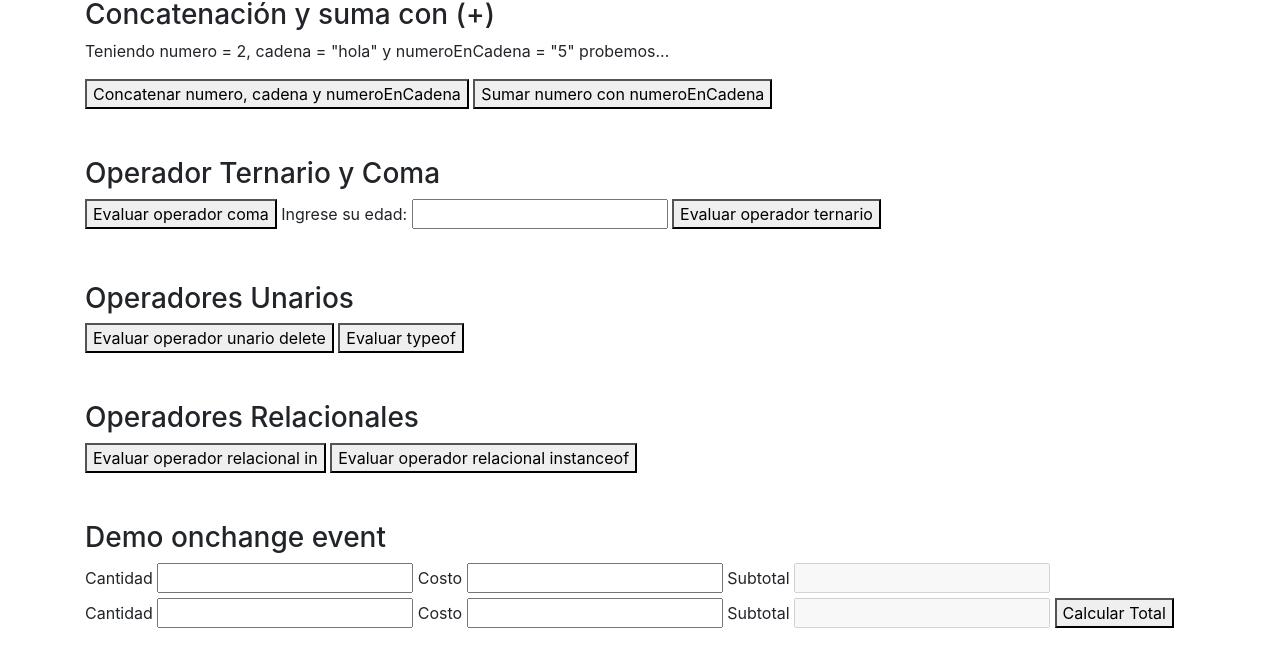
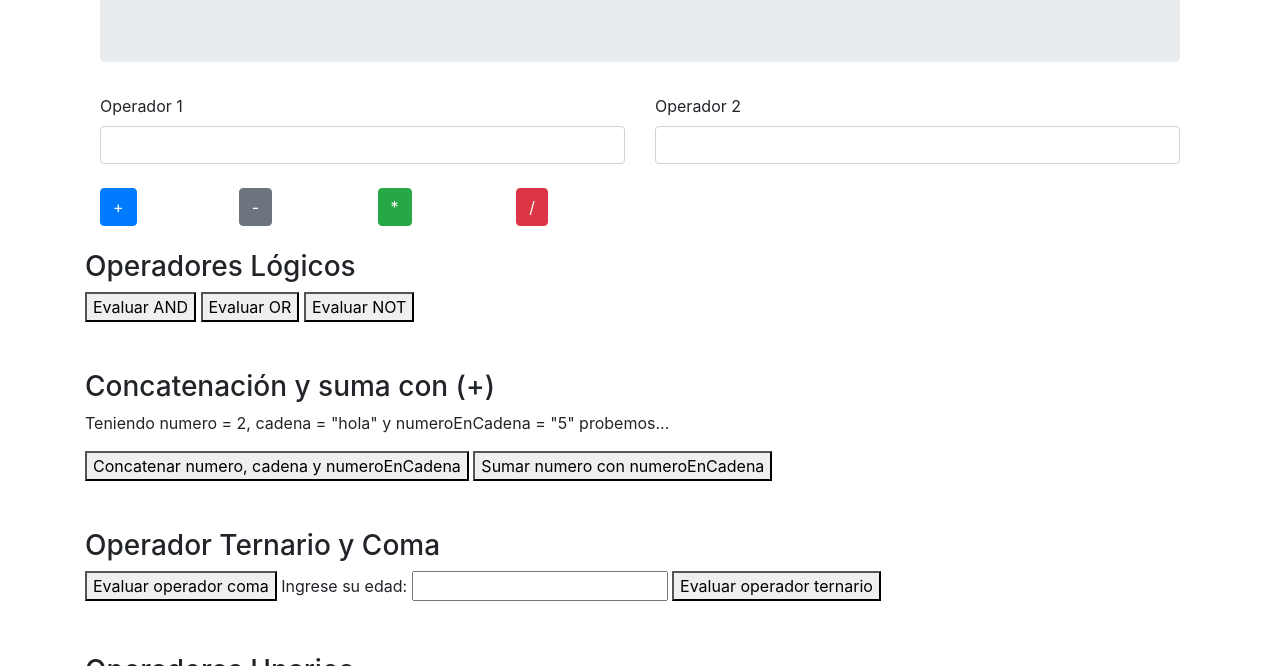
Before and after one commit to jasondiazg/javascript, a website: page Operadores/operadoresDemo.html in a window 1280 px wide. Shown: the part 434-1100 px from the top of the page. Before the commit the page ends 1067 px from the top, so only its background shows below. Drawn offline with nearby package versions, Linux system fonts and the light colour scheme.

Commit message:
ADDED: exercise example and new example in operators demo.

```diff
--- a/Operadores/operadores.js
+++ b/Operadores/operadores.js
@@ -1,3 +1,37 @@
+function sumarCalculadora() {
+    const operador1 = parseInt(document.getElementById("operador1").value);
+    let operador2 = parseInt(document.getElementById("operador2").value);
+
+    mostrarResultados(`La suma de ${operador1} más ${operador2} es: ${operador1 + operador2}`);
+}
+
+function restar() {
+    const operador1 = parseInt(document.getElementById("operador1").value);
+    let operador2 = parseInt(document.getElementById("operador2").value);
+
+    mostrarResultados(`La resta de ${operador1} y ${operador2} es: ${operador1 - operador2}`);
+}
+
+function multiplicar() {
+    const operador1 = parseInt(document.getElementById("operador1").value);
+    let operador2 = parseInt(document.getElementById("operador2").value);
+
+    mostrarResultados(`La multiplicación de ${operador1} por ${operador2} es: ${operador1 * operador2}`);
+}
+
+function dividir() {
+    const operador1 = parseInt(document.getElementById("operador1").value);
+    let operador2 = parseInt(document.getElementById("operador2").value);
+
+    mostrarResultados(`La división de ${operador1} partido ${operador2} es: ${operador1 / operador2}`);
+}
+
+function mostrarResultados(resultado) {
+    console.log(resultado);
+    alert(resultado);
+    document.getElementById("resultado").innerText = resultado;
+}
+
 function evaluarAND() {
     console.log("true  && true es " + (true && true));
     console.log("true  && false es " + (true && false));
--- a/Operadores/operadoresDemo.html
+++ b/Operadores/operadoresDemo.html
@@ -3,16 +3,16 @@
 
 <head>
     <title>Demo de Operadores</title>
-    <link rel="stylesheet" href="https://stackpath.bootstrapcdn.com/bootstrap/4.1.3/css/bootstrap.min.css" integrity="sha384-MCw98/SFnGE8fJT3GXwEOngsV7Zt27NXFoaoApmYm81iuXoPkFOJwJ8ERdknLPMO"
-        crossorigin="anonymous">
+    <link rel="stylesheet" href="https://stackpath.bootstrapcdn.com/bootstrap/4.1.3/css/bootstrap.min.css"
+        integrity="sha384-MCw98/SFnGE8fJT3GXwEOngsV7Zt27NXFoaoApmYm81iuXoPkFOJwJ8ERdknLPMO" crossorigin="anonymous">
     <link rel="icon" type="image/png" href="../favicon.ico">
 </head>
 
 <body>
     <nav class="navbar navbar-expand-lg navbar-dark bg-dark">
         <a class="navbar-brand" href="#">Academik</a>
-        <button class="navbar-toggler" type="button" data-toggle="collapse" data-target="#navbarText" aria-controls="navbarText"
-            aria-expanded="false" aria-label="Toggle navigation">
+        <button class="navbar-toggler" type="button" data-toggle="collapse" data-target="#navbarText"
+            aria-controls="navbarText" aria-expanded="false" aria-label="Toggle navigation">
             <span class="navbar-toggler-icon"></span>
         </button>
         <div class="collapse navbar-collapse" id="navbarText">
@@ -21,24 +21,31 @@
                     <a class="nav-link" href="../index.html">Home</a>
                 </li>
                 <li class="nav-item dropdown">
-                    <a class="nav-link dropdown-toggle" data-toggle="dropdown" role="button" aria-haspopup="true" aria-expanded="false">Gramática</a>
+                    <a class="nav-link dropdown-toggle" data-toggle="dropdown" role="button" aria-haspopup="true"
+                        aria-expanded="false">Gramática</a>
                     <div class="dropdown-menu">
                         <a class="dropdown-item" href="../Gramática y Tipos/gramaticaDemo.html">Gramática y tipos</a>
                         <a class="dropdown-item" href="../Operadores/operadoresDemo.html">Operadores</a>
-                        <a class="dropdown-item" href="../Flujo de Control y Manejo de Errores/flujoErroresDemo.html">Contro de flujo y manejo de errores</a>
+                        <a class="dropdown-item"
+                            href="../Flujo de Control y Manejo de Errores/flujoErroresDemo.html">Contro de flujo y
+                            manejo de errores</a>
                     </div>
                 </li>
                 <li class="nav-item dropdown">
-                    <a class="nav-link dropdown-toggle" data-toggle="dropdown" role="button" aria-haspopup="true" aria-expanded="false">Estructuras de Datos</a>
+                    <a class="nav-link dropdown-toggle" data-toggle="dropdown" role="button" aria-haspopup="true"
+                        aria-expanded="false">Estructuras de Datos</a>
                     <div class="dropdown-menu">
-                        <a class="dropdown-item" href="../Estructuras Repetitivas/estructurasRepetitivasDemo.html">Estructuras Repetitivas</a>
+                        <a class="dropdown-item"
+                            href="../Estructuras Repetitivas/estructurasRepetitivasDemo.html">Estructuras
+                            Repetitivas</a>
                         <a class="dropdown-item" href="../Funciones/funcionesDemo.html">Funciones</a>
                         <a class="dropdown-item" href="../Arreglos/arreglosDemo.html">Arreglos</a>
                         <a class="dropdown-item" href="../Objetos/objetosDemo.html">Objetos</a>
                     </div>
                 </li>
                 <li class="nav-item dropdown">
-                    <a class="nav-link dropdown-toggle" data-toggle="dropdown" role="button" aria-haspopup="true" aria-expanded="false">Asincronía</a>
+                    <a class="nav-link dropdown-toggle" data-toggle="dropdown" role="button" aria-haspopup="true"
+                        aria-expanded="false">Asincronía</a>
                     <div class="dropdown-menu">
                         <a class="dropdown-item" href="../Asincronia/asincronia.html">API Pública</a>
                         <a class="dropdown-item" href="../Promises/promises.html">Promises</a>
@@ -54,23 +61,62 @@
     </div>
 
     <div class="container">
+        <div class="container-fluid">
+            <div class="jumbotron">
+                <h1>Calculadora (Operadores aritméticos)</h1>
+                <h1 id="resultado"></h1>
+            </div>
+
+            <div class="row">
+                <div class="col">
+                    <label>Operador 1</label>
+                    <input type="number" id="operador1" class="form-control" />
+                </div>
+                <div class="col">
+                    <label>Operador 2</label>
+                    <input type="number" id="operador2" class="form-control" />
+                </div>
+            </div>
+            <br />
+            <div class="row">
+                <div class="col">
+                    <div class="row">
+                        <div class="col">
+                            <button onclick="sumarCalculadora()" class="btn btn-primary">+</button>
+                        </div>
+                        <div class="col">
+                            <button onclick="restar()" class="btn btn-secondary">-</button>
+                        </div>
+                        <div class="col">
+                            <button onclick="multiplicar()" class="btn btn-success">*</button>
+                        </div>
+                        <div class="col">
+                            <button onclick="dividir()" class="btn btn-danger">/</button>
+                        </div>
+                    </div>
+                </div>
+                <div class="col"></div>
+            </div>
+
+        </div>
+        <br />
 
         <h3>Operadores Lógicos</h3>
         <button onclick="evaluarAND()">Evaluar AND</button>
         <button onclick="evaluarOR()">Evaluar OR</button>
         <button onclick="evaluarNOT()">Evaluar NOT</button>
 
-        <br/>
-        <br/>
-        <br/>
+        <br />
+        <br />
+        <br />
         <h3>Concatenación y suma con (+)</h3>
         <p>Teniendo numero = 2, cadena = "hola" y numeroEnCadena = "5" probemos...</p>
         <button onclick="concatenar()">Concatenar numero, cadena y numeroEnCadena</button>
         <button onclick="sumar()">Sumar numero con numeroEnCadena</button>
 
-        <br/>
-        <br/>
-        <br/>
+        <br />
+        <br />
+        <br />
         <h3>Operador Ternario y Coma</h3>
         <button onclick="operadorComa()">Evaluar operador coma</button>
 
@@ -78,38 +124,38 @@
         <input id="edad" type="number" />
         <button onclick="operadorTernario()">Evaluar operador ternario</button>
 
-        <br/>
-        <br/>
-        <br/>
+        <br />
+        <br />
+        <br />
         <h3>Operadores Unarios</h3>
         <button onclick="unarioDelete()">Evaluar operador unario delete</button>
         <button onclick="unarioTypeOf()">Evaluar typeof</button>
 
-        <br/>
-        <br/>
-        <br/>
+        <br />
+        <br />
+        <br />
         <h3>Operadores Relacionales</h3>
         <button onclick="relacionalIn()">Evaluar operador relacional in</button>
         <button onclick="relacionalInstanceof()">Evaluar operador relacional instanceof</button>
 
-        <br/>
-        <br/>
-        <br/>
+        <br />
+        <br />
+        <br />
         <h3>Demo onchange event</h3>
         <label>Cantidad</label>
         <input type="text" id="cantidad1" onchange="calcularSubtotal(1)" />
         <label>Costo</label>
         <input type="text" id="costo1" onchange="calcularSubtotal(1)" />
         <label>Subtotal</label>
-        <input type="text" id="subtotal1" disabled/>
-        <br/>
+        <input type="text" id="subtotal1" disabled />
+        <br />
 
         <label>Cantidad</label>
         <input type="text" id="cantidad2" onchange="calcularSubtotal(2)" />
         <label>Costo</label>
         <input type="text" id="costo2" onchange="calcularSubtotal(2)" />
         <label>Subtotal</label>
-        <input type="text" id="subtotal2" disabled/>
+        <input type="text" id="subtotal2" disabled />
 
         <button onclick="calcularTotal()">Calcular Total</button>
 
@@ -117,9 +163,11 @@
 
     <script src="./operadores.js"></script>
 
-    <script src="https://code.jquery.com/jquery-3.3.1.slim.min.js" integrity="sha384-q8i/X+965DzO0rT7abK41JStQIAqVgRVzpbzo5smXKp4YfRvH+8abtTE1Pi6jizo"
+    <script src="https://code.jquery.com/jquery-3.3.1.slim.min.js"
+        integrity="sha384-q8i/X+965DzO0rT7abK41JStQIAqVgRVzpbzo5smXKp4YfRvH+8abtTE1Pi6jizo"
         crossorigin="anonymous"></script>
-    <script src="https://stackpath.bootstrapcdn.com/bootstrap/4.1.3/js/bootstrap.min.js" integrity="sha384-ChfqqxuZUCnJSK3+MXmPNIyE6ZbWh2IMqE241rYiqJxyMiZ6OW/JmZQ5stwEULTy"
+    <script src="https://stackpath.bootstrapcdn.com/bootstrap/4.1.3/js/bootstrap.min.js"
+        integrity="sha384-ChfqqxuZUCnJSK3+MXmPNIyE6ZbWh2IMqE241rYiqJxyMiZ6OW/JmZQ5stwEULTy"
         crossorigin="anonymous"></script>
 </body>
 
```
Also changed, not shown: Ejercicios/ejercicio1.html (added, +60 -0 lines), Ejercicios/ejercicio1.js (added, +33 -0 lines), Flujo de Control y Manejo de Errores/flujoErrores.js (+9 -8 lines), Flujo de Control y Manejo de Errores/flujoErroresDemo.html (+1 -0 lines).
